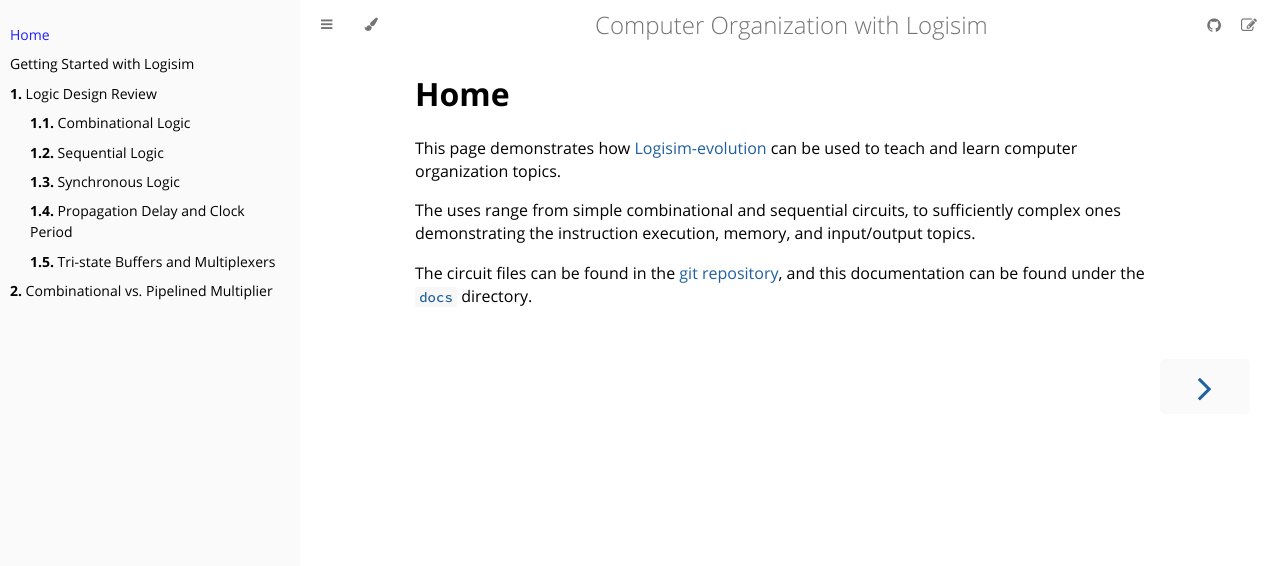
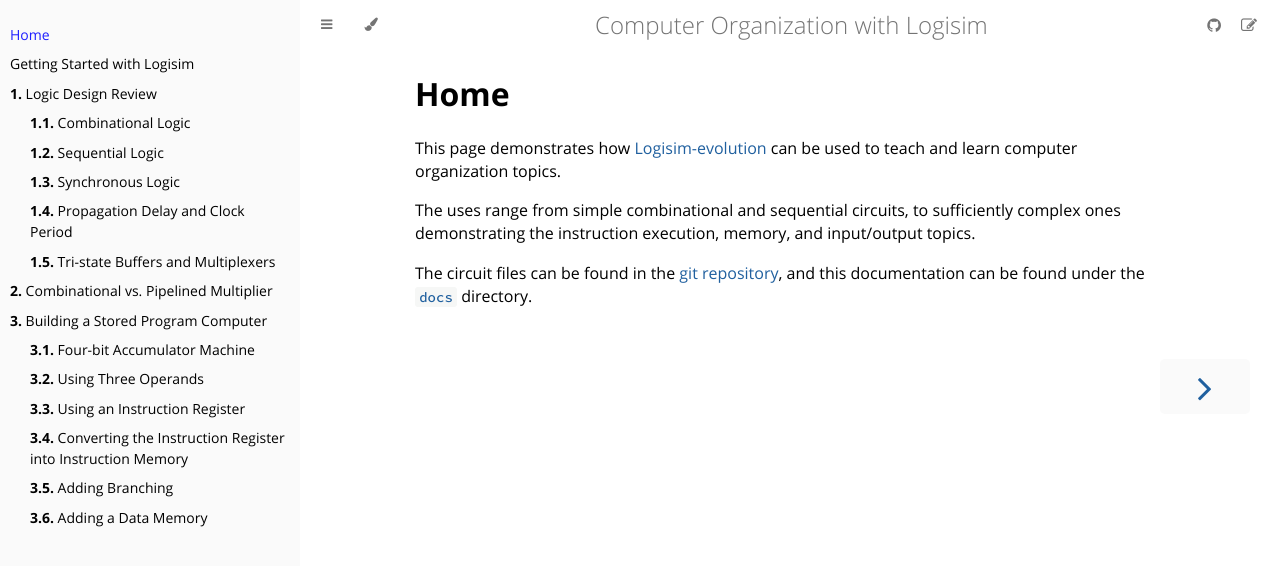
Before and after one commit to mkayaalp/computer-organization-logisim, a Jekyll site: the page built from docs/index.md, in a window 1280 px wide. Shown: the top 566 px of the page. Built offline with Jekyll 4.4.1, drawn with Linux system fonts in a browser that asks for light colours.

Commit message:
Add third chapter skeleton

```diff
--- a/docs/_config.yml
+++ b/docs/_config.yml
@@ -16,6 +16,15 @@ chapters:
       - path: chapters/propagation-clock.md
       - path: chapters/tristate.md
   - path: chapters/combinational-vs-pipelined-multiplier.md
+  - path: chapters/stored-program-computer.md
+    sections:
+      - path: chapters/four-bit-accumulator.md
+      - path: chapters/three-operands.md
+      - path: chapters/instruction-register.md
+      - path: chapters/instruction-memory.md
+      - path: chapters/branching.md
+      - path: chapters/data-memory.md
+
 
 # Build settings
 theme: minima
--- /dev/null
+++ b/docs/chapters/instruction-memory.md
@@ -0,0 +1,6 @@
+---
+title: Converting the Instruction Register into Instruction Memory
+layout: default
+---
+
+`TODO`
--- /dev/null
+++ b/docs/chapters/instruction-register.md
@@ -0,0 +1,6 @@
+---
+title: Using an Instruction Register
+layout: default
+---
+
+`TODO`
```
Also changed, not shown: docs/chapters/branching.md (added, +6 -0 lines), docs/chapters/data-memory.md (added, +6 -0 lines), docs/chapters/four-bit-accumulator.md (added, +6 -0 lines), docs/chapters/stored-program-computer.md (added, +12 -0 lines), docs/chapters/three-operands.md (added, +6 -0 lines).
